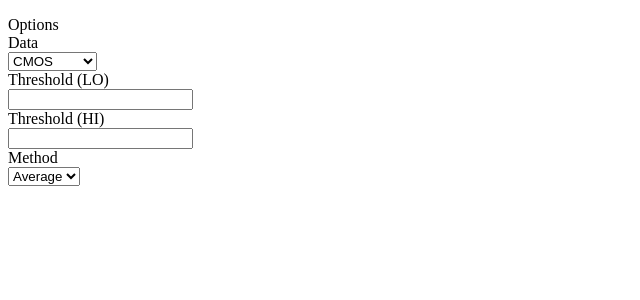
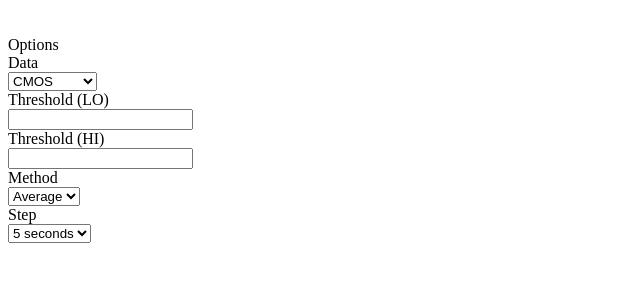
Before and after one commit to tlatorre-uchicago/minard, a Flask app: page /daq in a window 1280 px wide. Shown: the part 238-538 px from the top of the page, without its empty margins (0-640 px from the left). Run offline with Flask 2, Linux system fonts and the light colour scheme; parts of the project's set-up code (start-up, migrations or seed data) failed here and were passed over.

Commit message:
add step option

```diff
--- a/minard/static/js/daq.js
+++ b/minard/static/js/daq.js
@@ -1,3 +1,5 @@
+var STEP, SOURCE, METHOD, SCALE;
+
 function create_context(target) {
     var scale = tzscale().zone('America/Toronto');
 
@@ -5,7 +7,7 @@ function create_context(target) {
     var context = cubism.context(scale)
         .serverDelay(2e3)
         .clientDelay(1e3)
-        .step(5e3)
+        .step(STEP*1000)
         .size(size);
 
     function format_seconds(date) {
@@ -65,16 +67,16 @@ function metric(timeseries, crate, card, channel) {
 
     return timeseries.context.metric(function(start, stop, step, callback) {
         var params = {
-            name: timeseries.source,
+            name: SOURCE,
             start: start.toISOString(),
             stop: stop.toISOString(),
             now: new Date().toISOString(),
-            step: 5,
+            step: Math.floor(step/1000),
             crate: crate,
             card: card,
             channel: channel,
-            method: timeseries.method
-        }
+            method: METHOD
+        };
 
         d3.json($SCRIPT_ROOT + '/metric_hash?' + $.param(params),
             function(data) {
@@ -97,8 +99,8 @@ function draw(timeseries) {
 
     timeseries.horizon = timeseries.context.horizon()
         .height(20)
-        .colors(timeseries.scale.range().concat(timeseries.scale.range()))
-        .extent(timeseries.scale.domain())
+        .colors(SCALE.range().concat(SCALE.range()))
+        .extent(SCALE.domain())
         .format(timeseries.format);
 
     var horizons = d3.select(timeseries.target).selectAll('.horizon')
@@ -131,12 +133,28 @@ function update_metrics(timeseries) {
 }
 
 si_format = d3.format('.2s');
+percentage_format = d3.format('.2%');
+fixed_format = d3.format('.0f');
 
-function format(d) {
+function my_si_format(d) {
     if (d == null)
         return '-';
     else
         return si_format(d);
+}
+
+function my_percentage_format(d) {
+    if (d == null)
+        return '-';
+    else
+        return percentage_format(d);
+}
+
+function base_format(d) {
+    if (d == null)
+        return '-';
+    else
+        return fixed_format(d);
 }
 
 var default_thresholds = {
@@ -176,13 +194,10 @@ var ACTIVE = 0,
 
 var spam = {
 target: '#timeseries',
-source: $('#data-source').val(),
-method: $('#data-method').val(),
 context: null,
 horizon: null,
-scale: null,
 metrics:null,
-format: format,
+format: my_si_format,
 click: function(d, i) {
     switch_to_crate(i);
     },
@@ -192,13 +207,10 @@ slide: 0
 
 var blah = {
 target: '#timeseries-card',
-source: $('#data-source').val(),
-method: $('#data-method').val(),
 context: null,
 horizon: null,
-scale: null,
 metrics:null,
-format: format,
+format: my_si_format,
 crate: 0,
 click: function(d, i) {
     switch_to_channel(blah.crate, i);
@@ -209,13 +221,10 @@ slide: 1
 
 var channelts = {
 target: '#timeseries-channel',
-source: $('#data-source').val(),
-method: $('#data-method').val(),
 context: null,
 horizon: null,
-scale: null,
 metrics:null,
-format: format,
+format: my_si_format,
 crate: 0,
 card: 0,
 state: NEEDS_UPDATE,
@@ -223,48 +232,59 @@ slide: 2
 }
 
 function setup() {
-    source = $('#data-source').val();
-    method = $('#data-method').val();
+    SOURCE = $('#data-source').val();
+    METHOD = $('#data-method').val();
+    STEP = +$('#data-step').val();
 
-    var thresholds = default_thresholds[source];
+    var thresholds = default_thresholds[SOURCE];
 
-    scale = d3.scale.threshold()
+    SCALE = d3.scale.threshold()
         .domain(thresholds)
         .range(colorbrewer['YlOrRd'][3]);
 
-    spam.scale = scale;
+    card = card_view()
+        .scale(SCALE);
+
+    crate = crate_view()
+        .scale(SCALE)
+        .click(function(d, i) {
+            switch_to_crate(i);
+        });
+
+    update_format();
     update_metrics(spam);
     draw(spam);
     spam.state = ACTIVE;
-
-    blah.scale = scale;
-    channelts.scale = scale;
 
     // set default thresholds in text area
     $('#threshold-lo').val(thresholds[0])
     $('#threshold-hi').val(thresholds[1])
 
-    card = card_view()
-        .scale(scale);
+}
 
-    crate = crate_view()
-        .scale(scale)
-        .click(function(d, i) {
-            switch_to_crate(i);
-        });
-
-    if (source == 'cmos') {
-        card.format(d3.format('.2s'));
-    } else if (source == "occupancy") {
+function update_format() {
+    if (SOURCE == 'cmos') {
+        card.format(my_si_format);
+    } else if (SOURCE == "occupancy") {
         card.format(d3.format('.0e'));
     } else {
-        card.format(d3.format());
+        card.format(base_format);
     }
+
+    timeseries.forEach(function(ts) {
+        if (SOURCE == 'cmos') {
+            ts.format = my_si_format;
+        } else if (SOURCE == 'occupancy') {
+            ts.format = my_percentage_format;
+        } else {
+            ts.format = base_format;
+        }
+    });
 }
 
+var timeseries = [spam, blah, channelts];
+
 setup();
-
-var timeseries = [spam, blah, channelts];
 
 function update_state(call_update_metric) {
     call_update_metric = typeof call_update_metric === 'undefined' ? true : false;
@@ -286,44 +306,34 @@ function update_state(call_update_metric) {
 }
 
 $('#data-method').change(function() {
-    spam.method = this.value;
-    blah.method = this.value;
-    channelts.method = this.value;
+    METHOD = this.value;
+
+    update_state();
+});
+
+$('#data-step').change(function() {
+    STEP = this.value;
 
     update_state();
 });
 
 $('#data-source').change(function() {
-    if (this.value == 'cmos') {
-        card.format(d3.format('.2s'));
-    } else if (this.value == "occupancy") {
-        card.format(d3.format('.0e'));
-    } else {
-        card.format(d3.format());
-    }
-
     // update threshold values
     var thresholds = default_thresholds[this.value];
     set_thresholds.apply(this,thresholds);
-    // update color scale
-    scale.domain(thresholds);
+
+    SOURCE = this.value;
+    SCALE.domain(thresholds);
+    update_format();
+
     update();
-
-    // update source, scale, and redraw
-    spam.source = this.value;
-    spam.scale.domain(thresholds);
-    blah.source = this.value;
-    blah.scale.domain(thresholds);
-    channelts.source = this.value;
-    channelts.scale.domain(thresholds);
 
     update_state();
 });
 
 $('#threshold-lo').keypress(function(e) {
     if (e.which == 13) {
-        spam.scale.domain([this.value,scale.domain()[1]]);
-        blah.scale.domain([this.value,scale.domain()[1]]);
+        SCALE.domain([this.value,SCALE.domain()[1]]);
 
         update_state(false);
 
@@ -334,8 +344,7 @@ $('#threshold-lo').keypress(function(e) {
 
 $('#threshold-hi').keypress(function(e) {
     if (e.which == 13) {
-        spam.scale.domain([scale.domain()[0],this.value]);
-        blah.scale.domain([scale.domain()[0],this.value]);
+        SCALE.domain([SCALE.domain()[0],this.value]);
 
         update_state(false);
 
@@ -348,6 +357,7 @@ $('.carousel').on('slid.bs.carousel', function(e) {
     var slide = $(e.relatedTarget).index();
     $('#card-heading').text('Crate ' + blah.crate);
     $('#channel-heading').text('Crate ' + channelts.crate + ', Card ' + channelts.card);
+    $('.data-source-heading').text($('#data-source :selected').text());
 
     timeseries.forEach(function(ts) {
         if (ts.slide == slide) {
@@ -373,8 +383,7 @@ $('.carousel').on('slid.bs.carousel', function(e) {
 var interval = 5000;
 
 function update() {
-    var name = $('#data-source').val();
-    $.getJSON($SCRIPT_ROOT + '/query', {name: name, stats: $('#stats').val()})
+    $.getJSON($SCRIPT_ROOT + '/query', {name: SOURCE})
         .done(function(result) {
             d3.select('#crate').datum(result.values).call(crate);
             d3.select('#card').datum(result.values).call(card);
--- a/minard/templates/daq.html
+++ b/minard/templates/daq.html
@@ -48,7 +48,8 @@
                         <div class="col-md-6">
                             <div id="timeseries" style="position:relative"></div>
                         </div>
-                        <div class="col-md-4 col-md-offset-1">
+                        <div class="col-md-4 col-md-offset-1"
+                         style="padding-top:20px">
                             <div class="panel panel-default">
                                 <div class="panel-heading">Options</div>
                                 <div class="panel-body">
@@ -100,6 +101,18 @@
                                                 </select>
                                             </div> <!-- col-sm-10 -->
                                         </div>
+                                        <div class="form-group form-group-sm">
+                                            <label class="col-sm-4 control-label">
+                                                Step
+                                            </label>
+                                            <div class="col-sm-8">
+                                                <select id="data-step"
+                                                 class="form-control">
+                                                    <option value="5">5 seconds</option>
+                                                    <option value="86400">1 day</option>
+                                                </select>
+                                            </div> <!-- col-sm-10 -->
+                                        </div>
                                     </form>
                                 </div>
                             </div>
@@ -118,7 +131,7 @@
                 <div class="container slide-container">
                     <div class="row">
                         <div class="col-md-6">
-                            <h4 id="card-heading"></h4>
+                            <h4><span id="card-heading"></span> <small><span class="data-source-heading"></span></small></h4>
                             <div id="card"></div>
                         </div>
                         <div class="col-md-6">
@@ -138,7 +151,7 @@
                 <div class="container slide-container">
                     <div class="row">
                         <div class="col-md-12">
-                            <h4 id="channel-heading"></h4>
+                            <h4><span id="channel-heading"></span> <small><span class="data-source-heading"></span></small></h4>
                             <div id="timeseries-channel" style="position:relative"></div>
                         </div>
                     </div>
```
